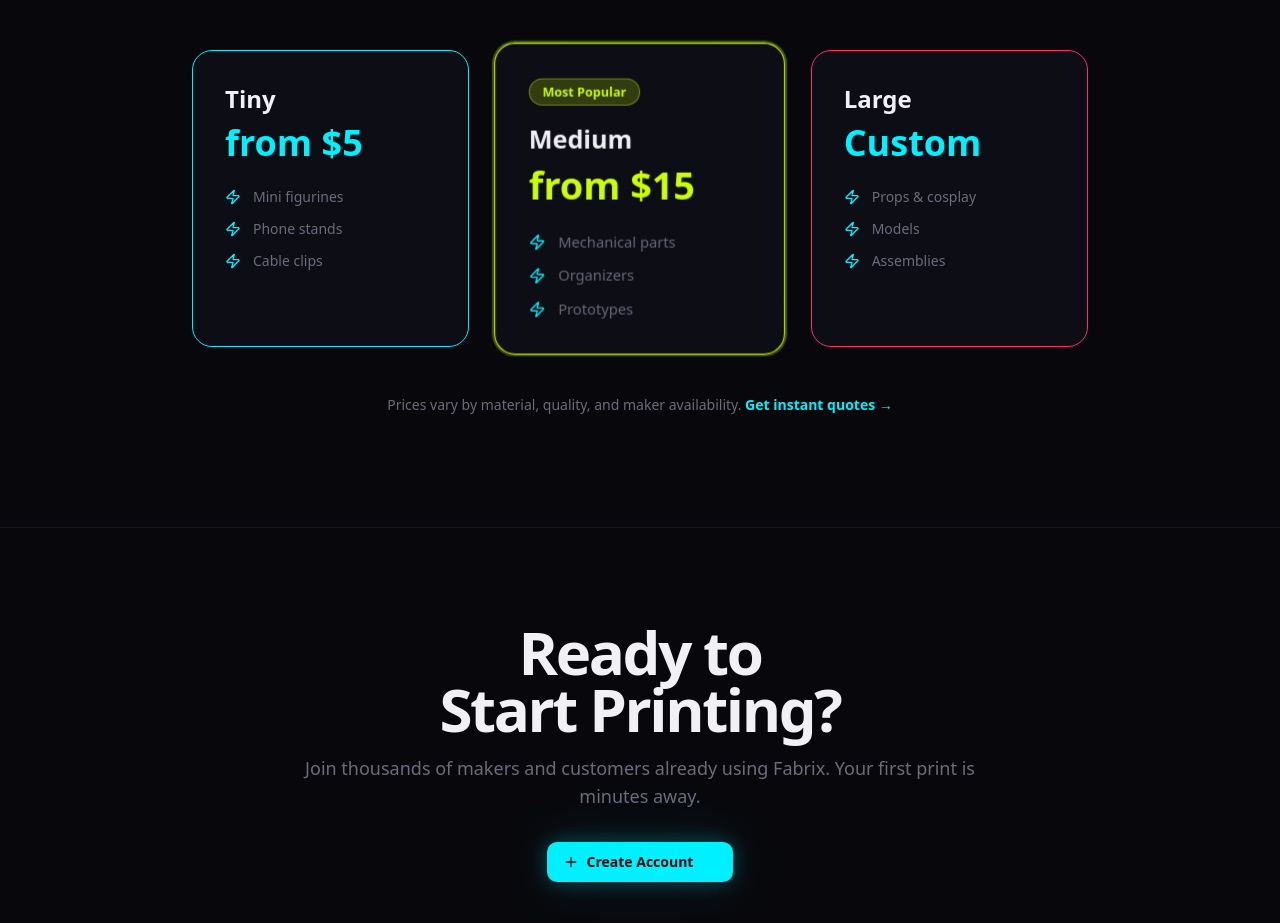
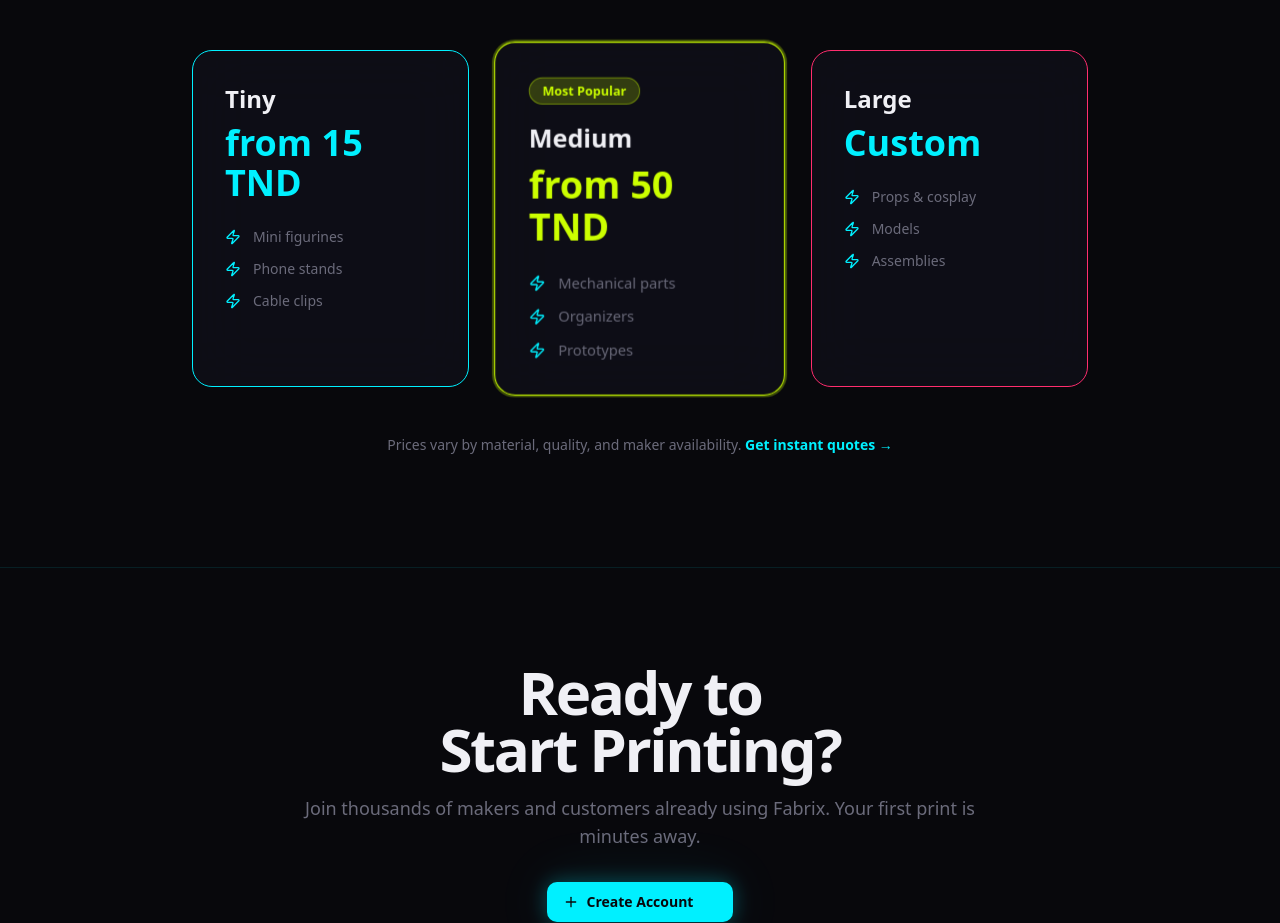
Before and after one commit to BackendGlitch/fabrix-web, a Next.js app: page / in a window 1280 px wide. Shown: the part 3160-4083 px from the top of the page. Built offline with nearby package versions, Linux system fonts and the light colour scheme; no server answers.

Commit message:
Update pricing to TND

```diff
--- a/components/layout/landing-page.tsx
+++ b/components/layout/landing-page.tsx
@@ -256,14 +256,14 @@ export function LandingPage() {
               {[
                 {
                   size: 'Tiny',
-                  price: 'from $5',
+                  price: 'from 15 TND',
                   examples: ['Mini figurines', 'Phone stands', 'Cable clips'],
                   color: 'border-primary',
                   bg: 'bg-primary/5'
                 },
                 {
                   size: 'Medium',
-                  price: 'from $15',
+                  price: 'from 50 TND',
                   examples: ['Mechanical parts', 'Organizers', 'Prototypes'],
                   color: 'border-lime',
                   bg: 'bg-lime/5',
```
